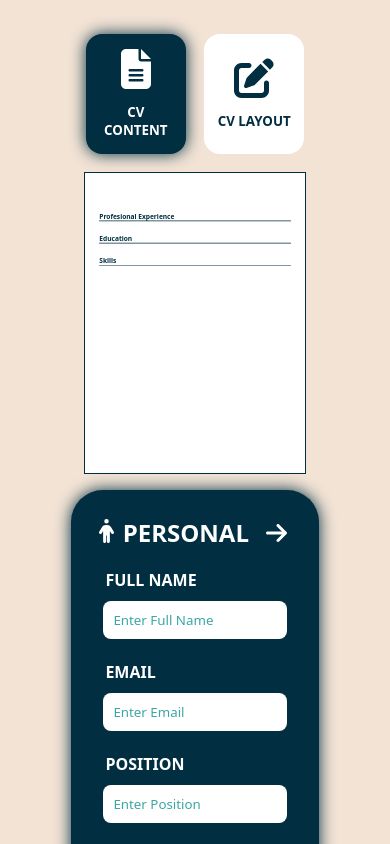
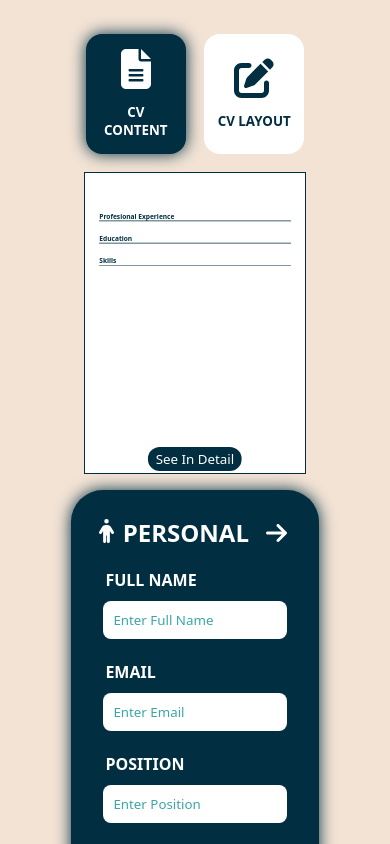
Before and after one commit to DavedCV/cv-project-react, a React (Vite) app: page / in a window 390 px wide. Shown: the top 844 px of the page. Built offline with nearby package versions, Linux system fonts and the light colour scheme.

Commit message:
Add modal to visualize big cv when using mobile clients

```diff
--- a/index.html
+++ b/index.html
@@ -1,13 +1,16 @@
 <!doctype html>
 <html lang="en">
+
 <head>
   <meta charset="UTF-8" />
   <meta name="viewport" content="width=device-width, initial-scale=1.0" />
   <title>CV project</title>
 </head>
+
 <body>
   <div id="root"></div>
   <div class="curriculum-modal"></div>
   <script type="module" src="/src/main.jsx"></script>
 </body>
+
 </html>
--- /dev/null
+++ b/src/components/CVSection/CurriculumModal.jsx
@@ -0,0 +1,20 @@
+import React, { useEffect, useRef } from "react";
+import { createPortal } from "react-dom";
+import Curriculum from "./Curriculum";
+
+export default function Modal(props) {
+  const elRef = useRef(null);
+  if (!elRef.current) {
+    elRef.current = document.createElement("div");
+  }
+
+  useEffect(() => {
+    const modalRoot = document.querySelector(".curriculum-modal");
+    modalRoot.addEventListener("click", props.hideModal);
+    modalRoot.appendChild(elRef.current);
+
+    return () => modalRoot.removeChild(elRef.current);
+  }, []);
+
+  return createPortal(<Curriculum {...props} />, elRef.current);
+}
--- a/src/components/CVSection/CurriculumPreview.jsx
+++ b/src/components/CVSection/CurriculumPreview.jsx
@@ -1,9 +1,26 @@
 import Curriculum from "./Curriculum";
+import Modal from "./CurriculumModal";
+import { useState } from "react";
 
 export default function CurriculumPreview(props) {
+  const [showModal, setShowModal] = useState(false);
+
   return (
     <div className="curriculum-preview">
       <Curriculum {...props}></Curriculum>
+      <ButtonPreview setShowModal={setShowModal} />
+
+      {showModal ? (
+        <Modal hideModal={() => setShowModal(false)} {...props} />
+      ) : null}
     </div>
   );
 }
+
+function ButtonPreview({ setShowModal }) {
+  return (
+    <button className="button-preview" onClick={() => setShowModal(true)}>
+      See In Detail
+    </button>
+  );
+}
--- a/src/styles/App.css
+++ b/src/styles/App.css
@@ -326,6 +326,19 @@ body {
   transform-origin: top left;
 }
 
+.curriculum-preview .button-preview {
+  position: absolute;
+  bottom: 2px;
+  left: 50%;
+
+  transform: translateX(-50%);
+
+  font-family: var(--font);
+  color: white;
+  background-color: var(--primary);
+
+  border-radius: 1rem;
+}
 
 /* cv structure */
 .curriculum {
@@ -398,3 +411,31 @@ body {
   display: grid;
   grid-template-columns: repeat(4, 1fr);
 }
+
+/*------------------------------------------------------------------------------
+*/
+
+/* Modal */
+
+.curriculum-modal {
+  background-color: rgba(0, 0, 0, 0.9);
+  position: fixed;
+  inset: 0;
+  z-index: 10;
+
+  display: flex;
+  justify-content: center;
+  align-items: center;
+}
+
+.curriculum-modal:empty {
+  display: none;
+}
+
+.curriculum-modal > div {
+  max-width: 80%;
+  max-height: 80%;
+
+  overflow-y: auto;
+  overflow-x: scroll;
+}
```
Lines whose indentation alone changed are shown as unchanged.
